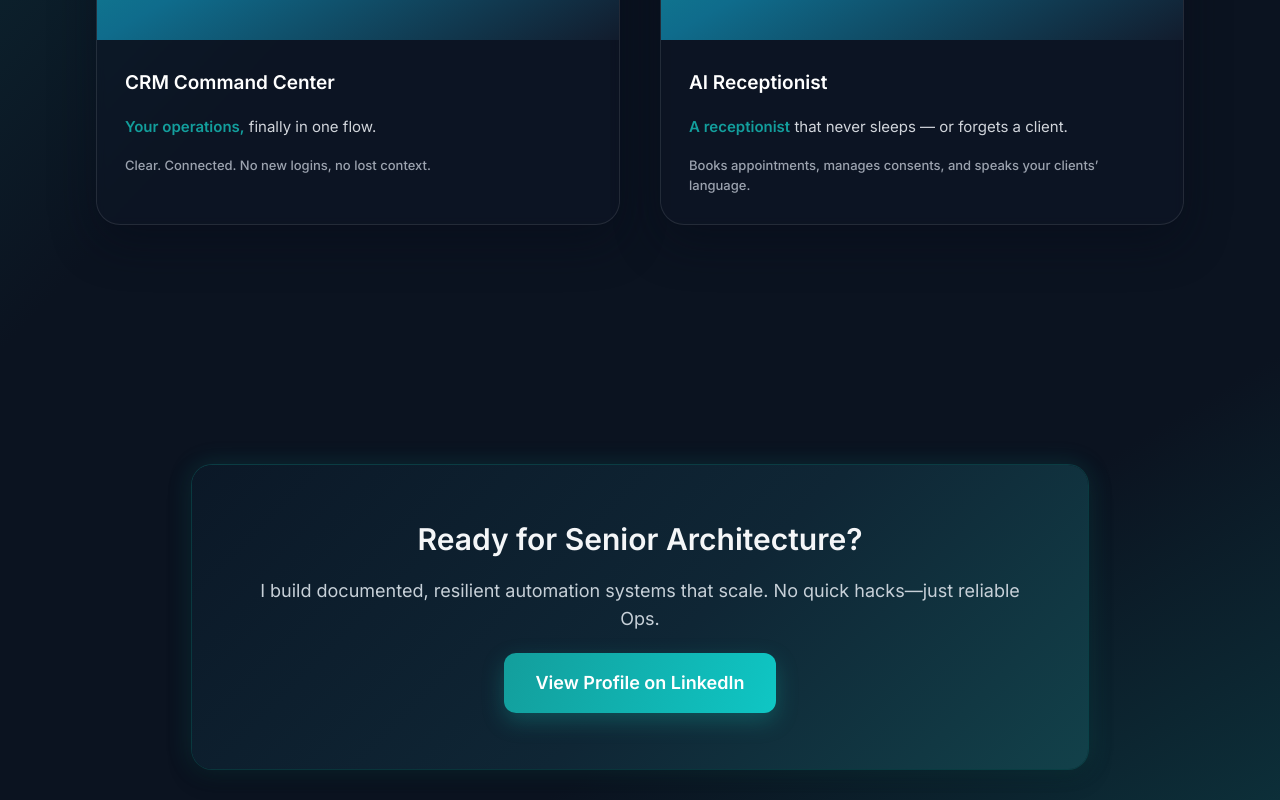
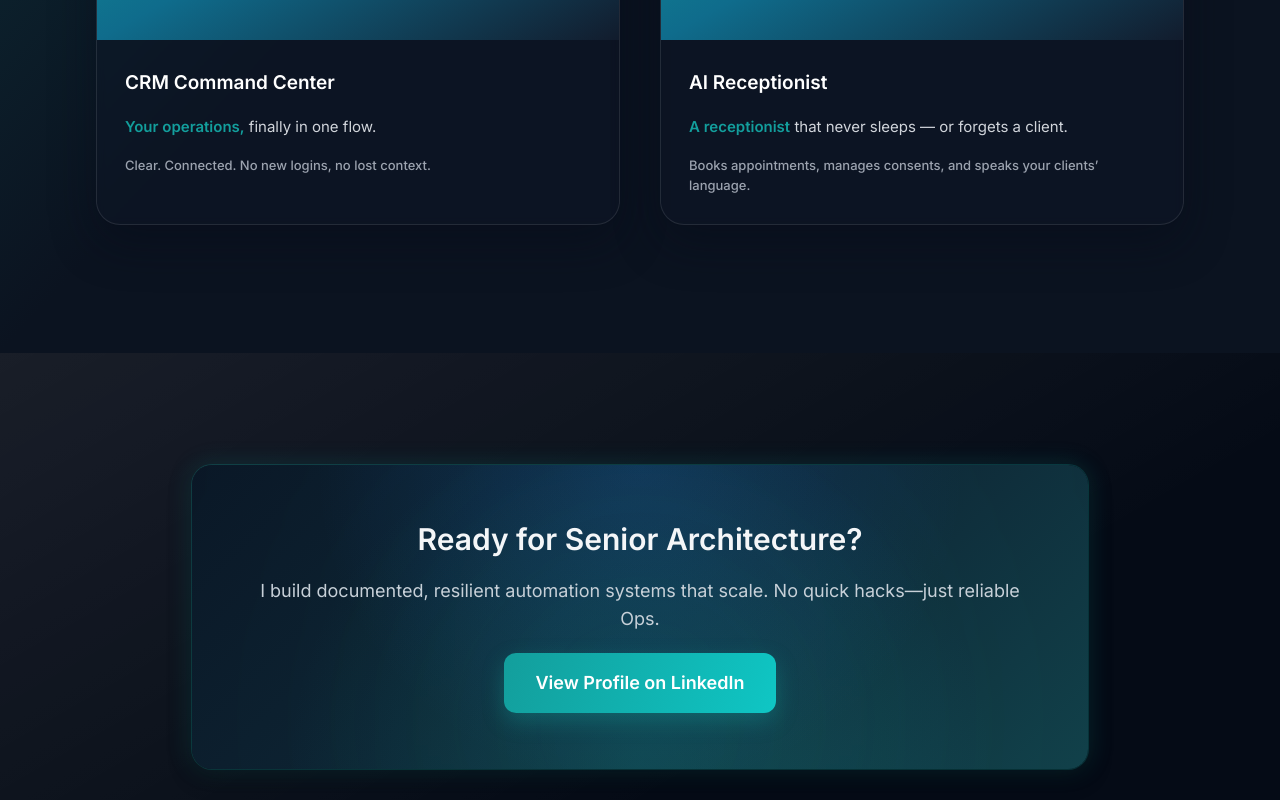
Before and after one commit to simondadiamond/Simon-Paris-consulting, a React (Vite) app: page / in a window 1280 px wide. Shown: the part 1980-2780 px from the top of the page. Built offline with nearby package versions, Linux system fonts and the light colour scheme.

Commit message:
Restore FinalCTA section background

```diff
--- a/src/components/FinalCTA.tsx
+++ b/src/components/FinalCTA.tsx
@@ -8,10 +8,22 @@ const FinalCTA: React.FC = () => {
   const privacyLabel = lang === 'fr' ? 'Politique de confidentialité' : 'Privacy Policy';
 
   return (
-    <section className="relative overflow-hidden bg-[#0B1320] bg-gradient-to-tl from-[#139E9C]/35 via-[#0B1320] to-[#0B1320] text-white">
+    <section className="relative overflow-hidden bg-[#050B16] text-white">
+      <div className="pointer-events-none absolute inset-0">
+        <div className="absolute -left-24 top-[-14rem] h-[24rem] w-[24rem] rounded-full bg-[#2280FF]/18 blur-[160px]" />
+        <div className="absolute bottom-[-12rem] right-[-10rem] h-[28rem] w-[28rem] rounded-full bg-[#139E9C]/18 blur-[170px]" />
+        <div className="absolute inset-0 bg-[linear-gradient(150deg,rgba(255,255,255,0.08),transparent_55%)] mix-blend-screen" />
+      </div>
+
       <div className="relative mx-auto max-w-6xl px-6 pb-12 pt-24 lg:pb-16 lg:pt-28">
         <div className="mx-auto flex justify-center">
           <div className="mini-audit-card group relative w-full max-w-4xl overflow-hidden text-white">
+            <div className="pointer-events-none absolute inset-0">
+              <div className="absolute inset-0 bg-[radial-gradient(circle_at_top,_rgba(34,128,255,0.18),transparent_60%)]" />
+              <div className="absolute inset-0 bg-[radial-gradient(circle_at_bottom,_rgba(19,158,156,0.22),transparent_65%)]" />
+              <div className="absolute -bottom-24 left-1/2 h-72 w-72 -translate-x-1/2 rounded-full bg-[#139E9C]/25 blur-[160px]" />
+            </div>
+
             <div className="relative mx-auto flex flex-col items-center gap-5 px-7 py-10 text-center sm:px-9 sm:py-12 lg:max-w-4xl lg:px-12 lg:py-14">
               <h2 className="text-2xl font-semibold text-[#F4F6F8] md:text-3xl">{t.cta.audit.title}</h2>
 
```
